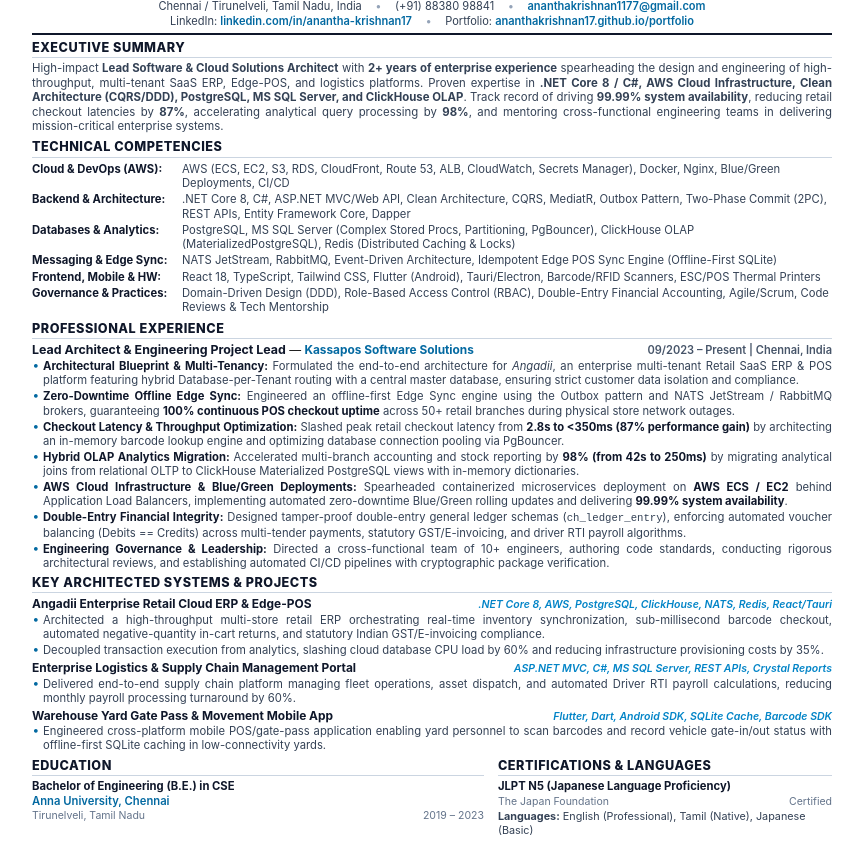
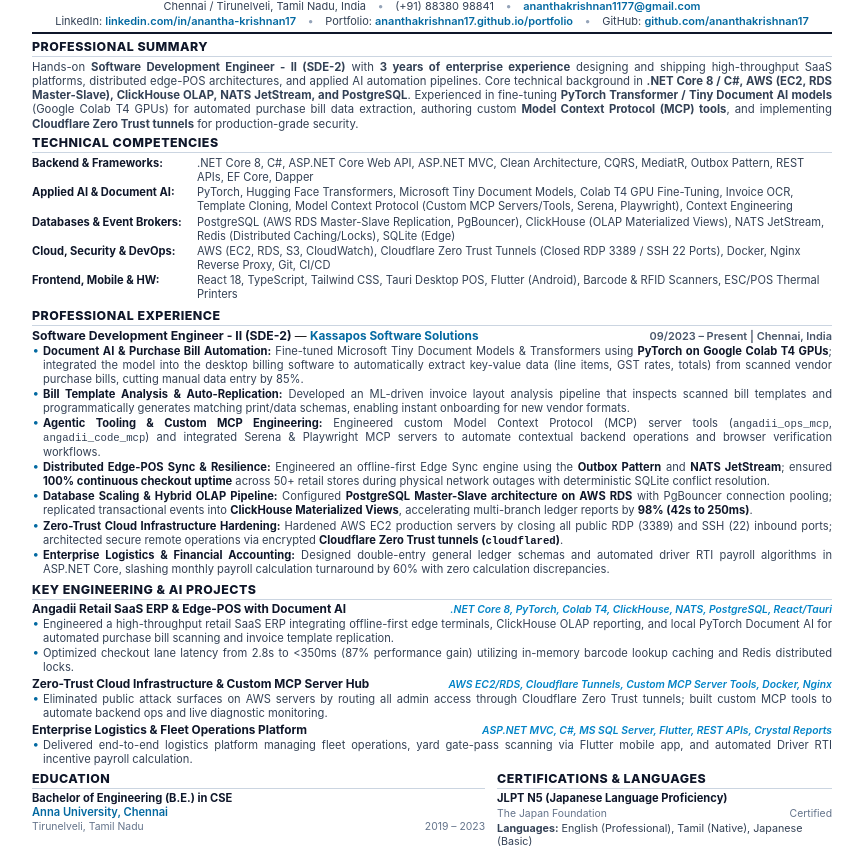
Before and after one commit to ananthakrishnan17/portfolio, a plain HTML site: page Ananthakrishnan_ATS_Resume.html in a window 1280 px wide. Shown: the part 48-901 px from the top of the page, without its empty margins (208-1071 px from the left). Drawn offline with Linux system fonts and the light colour scheme.

Commit message:
Update ATS Resume to SDE-2 Full-Stack .NET & Applied AI Engineer

```diff
--- a/Ananthakrishnan_ATS_Resume.html
+++ b/Ananthakrishnan_ATS_Resume.html
@@ -3,11 +3,11 @@
 <head>
   <meta charset="UTF-8">
   <meta name="viewport" content="width=device-width, initial-scale=1.0">
-  <title>Anantha Krishnan P - Lead Software & Cloud Solutions Architect Resume</title>
+  <title>Anantha Krishnan P - SDE-2 Full-Stack .NET & Applied AI Engineer Resume</title>
   <style>
     @page {
       size: A4 portrait;
-      margin: 8mm 11mm 8mm 11mm;
+      margin: 7.5mm 11mm 7.5mm 11mm;
     }
 
     * {
@@ -18,8 +18,8 @@
 
     body {
       font-family: -apple-system, BlinkMacSystemFont, "Segoe UI", Roboto, "Helvetica Neue", Arial, sans-serif;
-      font-size: 8.9pt;
-      line-height: 1.27;
+      font-size: 8.85pt;
+      line-height: 1.25;
       color: #1a1a1a;
       background: #ffffff;
       -webkit-print-color-adjust: exact;
@@ -62,8 +62,8 @@
       display: flex;
       justify-content: center;
       flex-wrap: wrap;
-      gap: 6px 14px;
-      font-size: 8.3pt;
+      gap: 5px 12px;
+      font-size: 8.25pt;
       color: #334155;
       line-height: 1.2;
     }
@@ -81,52 +81,52 @@
 
     /* Section Styles */
     .section {
-      margin-bottom: 5px;
+      margin-bottom: 4.5px;
     }
 
     .section-title {
-      font-size: 9.5pt;
+      font-size: 9.3pt;
       font-weight: 800;
       text-transform: uppercase;
       color: #0f172a;
       letter-spacing: 0.5px;
       border-bottom: 1.2px solid #cbd5e1;
       padding-bottom: 1.5px;
-      margin-bottom: 3px;
+      margin-bottom: 2.5px;
     }
 
     /* Summary */
     .summary-text {
       text-align: justify;
       color: #334155;
-      font-size: 8.55pt;
-      line-height: 1.28;
+      font-size: 8.5pt;
+      line-height: 1.26;
     }
 
     /* Skills Table */
     .skills-table {
       width: 100%;
       border-collapse: collapse;
-      font-size: 8.45pt;
+      font-size: 8.35pt;
     }
 
     .skills-category {
       font-weight: 700;
       color: #0f172a;
-      width: 150px;
+      width: 165px;
       vertical-align: top;
-      padding: 1px 0;
+      padding: 0.8px 0;
     }
 
     .skills-list {
       color: #334155;
       vertical-align: top;
-      padding: 1px 0;
+      padding: 0.8px 0;
     }
 
     /* Experience */
     .exp-item {
-      margin-bottom: 4px;
+      margin-bottom: 3px;
     }
 
     .exp-header {
@@ -137,7 +137,7 @@
     }
 
     .exp-role-title {
-      font-size: 9.3pt;
+      font-size: 9.15pt;
       font-weight: 700;
       color: #0f172a;
     }
@@ -148,7 +148,7 @@
     }
 
     .exp-date-loc {
-      font-size: 8.3pt;
+      font-size: 8.2pt;
       font-weight: 600;
       color: #475569;
       text-align: right;
@@ -163,11 +163,11 @@
     .bullet-list li {
       position: relative;
       padding-left: 11px;
-      margin-bottom: 1.8px;
+      margin-bottom: 1.6px;
       color: #334155;
-      font-size: 8.45pt;
+      font-size: 8.38pt;
       text-align: justify;
-      line-height: 1.26;
+      line-height: 1.24;
     }
 
     .bullet-list li::before {
@@ -176,7 +176,7 @@
       left: 1px;
       color: #0369a1;
       font-weight: bold;
-      font-size: 9pt;
+      font-size: 8.8pt;
       line-height: 1;
     }
 
@@ -186,24 +186,24 @@
 
     /* Projects */
     .proj-item {
-      margin-bottom: 3px;
+      margin-bottom: 2.5px;
     }
 
     .proj-header {
       display: flex;
       justify-content: space-between;
       align-items: baseline;
-      margin-bottom: 1px;
+      margin-bottom: 0.5px;
     }
 
     .proj-title {
-      font-size: 8.95pt;
+      font-size: 8.85pt;
       font-weight: 700;
       color: #0f172a;
     }
 
     .proj-tech {
-      font-size: 7.9pt;
+      font-size: 7.75pt;
       font-weight: 600;
       color: #0284c7;
       font-style: italic;
@@ -213,11 +213,11 @@
     .edu-certs-grid {
       display: grid;
       grid-template-columns: 1.15fr 0.85fr;
-      gap: 14px;
+      gap: 12px;
     }
 
     .edu-item, .cert-item {
-      font-size: 8.45pt;
+      font-size: 8.35pt;
     }
 
     .edu-degree {
@@ -232,7 +232,7 @@
 
     .edu-sub {
       color: #64748b;
-      font-size: 7.9pt;
+      font-size: 7.8pt;
       display: flex;
       justify-content: space-between;
       margin-top: 1px;
@@ -245,7 +245,7 @@
 
     .cert-sub {
       color: #64748b;
-      font-size: 7.9pt;
+      font-size: 7.8pt;
       display: flex;
       justify-content: space-between;
       margin-top: 1px;
@@ -268,7 +268,7 @@
     <!-- HEADER -->
     <header class="header">
       <h1 class="candidate-name">Anantha Krishnan P</h1>
-      <div class="candidate-role">Lead Software &amp; Cloud Solutions Architect | Full-Stack .NET &amp; AWS</div>
+      <div class="candidate-role">Software Development Engineer - II (SDE-2) | Full-Stack .NET &amp; Applied AI</div>
       <div class="contact-row" style="margin-bottom: 2px;">
         <span class="contact-item">Chennai / Tirunelveli, Tamil Nadu, India</span>
         <span class="contact-sep">&bull;</span>
@@ -280,14 +280,16 @@
         <span class="contact-item">LinkedIn: <a href="https://linkedin.com/in/anantha-krishnan17" target="_blank">linkedin.com/in/anantha-krishnan17</a></span>
         <span class="contact-sep">&bull;</span>
         <span class="contact-item">Portfolio: <a href="https://ananthakrishnan17.github.io/portfolio/" target="_blank">ananthakrishnan17.github.io/portfolio</a></span>
+        <span class="contact-sep">&bull;</span>
+        <span class="contact-item">GitHub: <a href="https://github.com/ananthakrishnan17" target="_blank">github.com/ananthakrishnan17</a></span>
       </div>
     </header>
 
     <!-- PROFESSIONAL SUMMARY -->
     <section class="section">
-      <h2 class="section-title">Executive Summary</h2>
+      <h2 class="section-title">Professional Summary</h2>
       <p class="summary-text">
-        High-impact <strong>Lead Software &amp; Cloud Solutions Architect</strong> with <strong>2+ years of enterprise experience</strong> spearheading the design and engineering of high-throughput, multi-tenant SaaS ERP, Edge-POS, and logistics platforms. Proven expertise in <strong>.NET Core 8 / C#, AWS Cloud Infrastructure, Clean Architecture (CQRS/DDD), PostgreSQL, MS SQL Server, and ClickHouse OLAP</strong>. Track record of driving <strong>99.99% system availability</strong>, reducing retail checkout latencies by <strong>87%</strong>, accelerating analytical query processing by <strong>98%</strong>, and mentoring cross-functional engineering teams in delivering mission-critical enterprise systems.
+        Hands-on <strong>Software Development Engineer - II (SDE-2)</strong> with <strong>3 years of enterprise experience</strong> designing and shipping high-throughput SaaS platforms, distributed edge-POS architectures, and applied AI automation pipelines. Core technical background in <strong>.NET Core 8 / C#, AWS (EC2, RDS Master-Slave), ClickHouse OLAP, NATS JetStream, and PostgreSQL</strong>. Experienced in fine-tuning <strong>PyTorch Transformer / Tiny Document AI models</strong> (Google Colab T4 GPUs) for automated purchase bill data extraction, authoring custom <strong>Model Context Protocol (MCP) tools</strong>, and implementing <strong>Cloudflare Zero Trust tunnels</strong> for production-grade security.
       </p>
     </section>
 
@@ -296,28 +298,24 @@
       <h2 class="section-title">Technical Competencies</h2>
       <table class="skills-table">
         <tr>
-          <td class="skills-category">Cloud &amp; DevOps (AWS):</td>
-          <td class="skills-list">AWS (ECS, EC2, S3, RDS, CloudFront, Route 53, ALB, CloudWatch, Secrets Manager), Docker, Nginx, Blue/Green Deployments, CI/CD</td>
+          <td class="skills-category">Backend &amp; Frameworks:</td>
+          <td class="skills-list">.NET Core 8, C#, ASP.NET Core Web API, ASP.NET MVC, Clean Architecture, CQRS, MediatR, Outbox Pattern, REST APIs, EF Core, Dapper</td>
         </tr>
         <tr>
-          <td class="skills-category">Backend &amp; Architecture:</td>
-          <td class="skills-list">.NET Core 8, C#, ASP.NET MVC/Web API, Clean Architecture, CQRS, MediatR, Outbox Pattern, Two-Phase Commit (2PC), REST APIs, Entity Framework Core, Dapper</td>
+          <td class="skills-category">Applied AI &amp; Document AI:</td>
+          <td class="skills-list">PyTorch, Hugging Face Transformers, Microsoft Tiny Document Models, Colab T4 GPU Fine-Tuning, Invoice OCR, Template Cloning, Model Context Protocol (Custom MCP Servers/Tools, Serena, Playwright), Context Engineering</td>
         </tr>
         <tr>
-          <td class="skills-category">Databases &amp; Analytics:</td>
-          <td class="skills-list">PostgreSQL, MS SQL Server (Complex Stored Procs, Partitioning, PgBouncer), ClickHouse OLAP (MaterializedPostgreSQL), Redis (Distributed Caching &amp; Locks)</td>
+          <td class="skills-category">Databases &amp; Event Brokers:</td>
+          <td class="skills-list">PostgreSQL (AWS RDS Master-Slave Replication, PgBouncer), ClickHouse (OLAP Materialized Views), NATS JetStream, Redis (Distributed Caching/Locks), SQLite (Edge)</td>
         </tr>
         <tr>
-          <td class="skills-category">Messaging &amp; Edge Sync:</td>
-          <td class="skills-list">NATS JetStream, RabbitMQ, Event-Driven Architecture, Idempotent Edge POS Sync Engine (Offline-First SQLite)</td>
+          <td class="skills-category">Cloud, Security &amp; DevOps:</td>
+          <td class="skills-list">AWS (EC2, RDS, S3, CloudWatch), Cloudflare Zero Trust Tunnels (Closed RDP 3389 / SSH 22 Ports), Docker, Nginx Reverse Proxy, Git, CI/CD</td>
         </tr>
         <tr>
           <td class="skills-category">Frontend, Mobile &amp; HW:</td>
-          <td class="skills-list">React 18, TypeScript, Tailwind CSS, Flutter (Android), Tauri/Electron, Barcode/RFID Scanners, ESC/POS Thermal Printers</td>
-        </tr>
-        <tr>
-          <td class="skills-category">Governance &amp; Practices:</td>
-          <td class="skills-list">Domain-Driven Design (DDD), Role-Based Access Control (RBAC), Double-Entry Financial Accounting, Agile/Scrum, Code Reviews &amp; Tech Mentorship</td>
+          <td class="skills-list">React 18, TypeScript, Tailwind CSS, Tauri Desktop POS, Flutter (Android), Barcode &amp; RFID Scanners, ESC/POS Thermal Printers</td>
         </tr>
       </table>
     </section>
@@ -328,55 +326,55 @@
       <div class="exp-item">
         <div class="exp-header">
           <div>
-            <span class="exp-role-title">Lead Architect &amp; Engineering Project Lead</span> &mdash;
+            <span class="exp-role-title">Software Development Engineer - II (SDE-2)</span> &mdash;
             <span class="exp-company">Kassapos Software Solutions</span>
           </div>
           <div class="exp-date-loc">09/2023 &ndash; Present | Chennai, India</div>
         </div>
         <ul class="bullet-list">
-          <li><strong>Architectural Blueprint &amp; Multi-Tenancy:</strong> Formulated the end-to-end architecture for <em>Angadii</em>, an enterprise multi-tenant Retail SaaS ERP &amp; POS platform featuring hybrid Database-per-Tenant routing with a central master database, ensuring strict customer data isolation and compliance.</li>
-          <li><strong>Zero-Downtime Offline Edge Sync:</strong> Engineered an offline-first Edge Sync engine using the Outbox pattern and NATS JetStream / RabbitMQ brokers, guaranteeing <strong>100% continuous POS checkout uptime</strong> across 50+ retail branches during physical store network outages.</li>
-          <li><strong>Checkout Latency &amp; Throughput Optimization:</strong> Slashed peak retail checkout latency from <strong>2.8s to &lt;350ms (87% performance gain)</strong> by architecting an in-memory barcode lookup engine and optimizing database connection pooling via PgBouncer.</li>
-          <li><strong>Hybrid OLAP Analytics Migration:</strong> Accelerated multi-branch accounting and stock reporting by <strong>98% (from 42s to 250ms)</strong> by migrating analytical joins from relational OLTP to ClickHouse Materialized PostgreSQL views with in-memory dictionaries.</li>
-          <li><strong>AWS Cloud Infrastructure &amp; Blue/Green Deployments:</strong> Spearheaded containerized microservices deployment on <strong>AWS ECS / EC2</strong> behind Application Load Balancers, implementing automated zero-downtime Blue/Green rolling updates and delivering <strong>99.99% system availability</strong>.</li>
-          <li><strong>Double-Entry Financial Integrity:</strong> Designed tamper-proof double-entry general ledger schemas (<span style="font-family:monospace; font-size:8pt;">ch_ledger_entry</span>), enforcing automated voucher balancing (Debits == Credits) across multi-tender payments, statutory GST/E-invoicing, and driver RTI payroll algorithms.</li>
-          <li><strong>Engineering Governance &amp; Leadership:</strong> Directed a cross-functional team of 10+ engineers, authoring code standards, conducting rigorous architectural reviews, and establishing automated CI/CD pipelines with cryptographic package verification.</li>
+          <li><strong>Document AI &amp; Purchase Bill Automation:</strong> Fine-tuned Microsoft Tiny Document Models &amp; Transformers using <strong>PyTorch on Google Colab T4 GPUs</strong>; integrated the model into the desktop billing software to automatically extract key-value data (line items, GST rates, totals) from scanned vendor purchase bills, cutting manual data entry by 85%.</li>
+          <li><strong>Bill Template Analysis &amp; Auto-Replication:</strong> Developed an ML-driven invoice layout analysis pipeline that inspects scanned bill templates and programmatically generates matching print/data schemas, enabling instant onboarding for new vendor formats.</li>
+          <li><strong>Agentic Tooling &amp; Custom MCP Engineering:</strong> Engineered custom Model Context Protocol (MCP) server tools (<span style="font-family:monospace; font-size:8pt;">angadii_ops_mcp</span>, <span style="font-family:monospace; font-size:8pt;">angadii_code_mcp</span>) and integrated Serena &amp; Playwright MCP servers to automate contextual backend operations and browser verification workflows.</li>
+          <li><strong>Distributed Edge-POS Sync &amp; Resilience:</strong> Engineered an offline-first Edge Sync engine using the <strong>Outbox Pattern</strong> and <strong>NATS JetStream</strong>; ensured <strong>100% continuous checkout uptime</strong> across 50+ retail stores during physical network outages with deterministic SQLite conflict resolution.</li>
+          <li><strong>Database Scaling &amp; Hybrid OLAP Pipeline:</strong> Configured <strong>PostgreSQL Master-Slave architecture on AWS RDS</strong> with PgBouncer connection pooling; replicated transactional events into <strong>ClickHouse Materialized Views</strong>, accelerating multi-branch ledger reports by <strong>98% (42s to 250ms)</strong>.</li>
+          <li><strong>Zero-Trust Cloud Infrastructure Hardening:</strong> Hardened AWS EC2 production servers by closing all public RDP (3389) and SSH (22) inbound ports; architected secure remote operations via encrypted <strong>Cloudflare Zero Trust tunnels (<span style="font-family:monospace; font-size:8pt;">cloudflared</span>)</strong>.</li>
+          <li><strong>Enterprise Logistics &amp; Financial Accounting:</strong> Designed double-entry general ledger schemas and automated driver RTI payroll algorithms in ASP.NET Core, slashing monthly payroll calculation turnaround by 60% with zero calculation discrepancies.</li>
         </ul>
       </div>
     </section>
 
-    <!-- FEATURED ENTERPRISE ARCHITECTED SYSTEMS -->
+    <!-- FEATURED ENTERPRISE & AI PROJECTS -->
     <section class="section">
-      <h2 class="section-title">Key Architected Systems &amp; Projects</h2>
+      <h2 class="section-title">Key Engineering &amp; AI Projects</h2>
 
       <div class="proj-item">
         <div class="proj-header">
-          <span class="proj-title">Angadii Enterprise Retail Cloud ERP &amp; Edge-POS</span>
-          <span class="proj-tech">.NET Core 8, AWS, PostgreSQL, ClickHouse, NATS, Redis, React/Tauri</span>
+          <span class="proj-title">Angadii Retail SaaS ERP &amp; Edge-POS with Document AI</span>
+          <span class="proj-tech">.NET Core 8, PyTorch, Colab T4, ClickHouse, NATS, PostgreSQL, React/Tauri</span>
         </div>
         <ul class="bullet-list">
-          <li>Architected a high-throughput multi-store retail ERP orchestrating real-time inventory synchronization, sub-millisecond barcode checkout, automated negative-quantity in-cart returns, and statutory Indian GST/E-invoicing compliance.</li>
-          <li>Decoupled transaction execution from analytics, slashing cloud database CPU load by 60% and reducing infrastructure provisioning costs by 35%.</li>
+          <li>Engineered a high-throughput retail SaaS ERP integrating offline-first edge terminals, ClickHouse OLAP reporting, and local PyTorch Document AI for automated purchase bill scanning and invoice template replication.</li>
+          <li>Optimized checkout lane latency from 2.8s to &lt;350ms (87% performance gain) utilizing in-memory barcode lookup caching and Redis distributed locks.</li>
         </ul>
       </div>
 
       <div class="proj-item">
         <div class="proj-header">
-          <span class="proj-title">Enterprise Logistics &amp; Supply Chain Management Portal</span>
-          <span class="proj-tech">ASP.NET MVC, C#, MS SQL Server, REST APIs, Crystal Reports</span>
+          <span class="proj-title">Zero-Trust Cloud Infrastructure &amp; Custom MCP Server Hub</span>
+          <span class="proj-tech">AWS EC2/RDS, Cloudflare Tunnels, Custom MCP Server Tools, Docker, Nginx</span>
         </div>
         <ul class="bullet-list">
-          <li>Delivered end-to-end supply chain platform managing fleet operations, asset dispatch, and automated Driver RTI payroll calculations, reducing monthly payroll processing turnaround by 60%.</li>
+          <li>Eliminated public attack surfaces on AWS servers by routing all admin access through Cloudflare Zero Trust tunnels; built custom MCP tools to automate backend ops and live diagnostic monitoring.</li>
         </ul>
       </div>
 
       <div class="proj-item">
         <div class="proj-header">
-          <span class="proj-title">Warehouse Yard Gate Pass &amp; Movement Mobile App</span>
-          <span class="proj-tech">Flutter, Dart, Android SDK, SQLite Cache, Barcode SDK</span>
+          <span class="proj-title">Enterprise Logistics &amp; Fleet Operations Platform</span>
+          <span class="proj-tech">ASP.NET MVC, C#, MS SQL Server, Flutter, REST APIs, Crystal Reports</span>
         </div>
         <ul class="bullet-list">
-          <li>Engineered cross-platform mobile POS/gate-pass application enabling yard personnel to scan barcodes and record vehicle gate-in/out status with offline-first SQLite caching in low-connectivity yards.</li>
+          <li>Delivered end-to-end logistics platform managing fleet operations, yard gate-pass scanning via Flutter mobile app, and automated Driver RTI incentive payroll calculation.</li>
         </ul>
       </div>
     </section>
@@ -408,7 +406,7 @@
             </div>
           </div>
           <div class="cert-item" style="margin-top: 2px;">
-            <div style="font-size: 8.1pt; color: #334155;">
+            <div style="font-size: 8.05pt; color: #334155;">
               <strong>Languages:</strong> English (Professional), Tamil (Native), Japanese (Basic)
             </div>
           </div>
```
Also changed, not shown: 2 other files.
